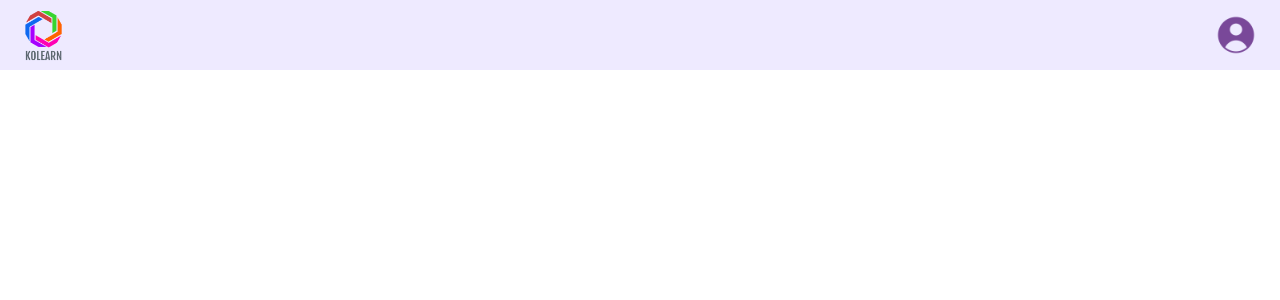
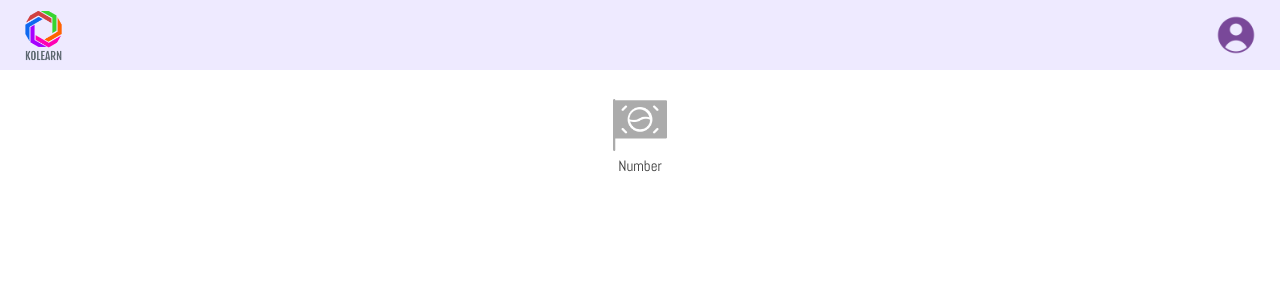
Before and after one commit to ting-c/language_app, a React (Create React App) app: page /overview in a window 1280 px wide. Shown: the top 300 px of the page. Built offline with nearby package versions, Linux system fonts and the light colour scheme.

Commit message:
added overview page and overview icons

```diff
--- a/src/App.js
+++ b/src/App.js
@@ -3,6 +3,7 @@ import "./App.scss";
 import { Route } from 'react-router-dom';
 import NavBar from './components/NavBar/NavBar';
 import HomePage from './pages/HomePage/HomePage';
+import OverviewPage from './pages/OverviewPage/OverviewPage';
 import SkillPage from './pages/SkillPage/SkillPage';
 import NumberSinoPage from './pages/lessons/number_sino/NumberSinoPage';
 import NumberNativePage from './pages/lessons/number_native/NumberNativePage';
@@ -14,9 +15,10 @@ class App extends Component {
         <div className="App">
           <NavBar />
           <Route exact path='/' component={HomePage} />
-          <Route exact path='/skill' component={SkillPage} />
-          <Route exact path='/skill/number_sino' component={NumberSinoPage} />
-          <Route exact path='/skill/number_native' component={NumberNativePage} />
+          <Route exact path='/overview' component={OverviewPage} />
+          <Route exact path='/skill/:skill_id' component={SkillPage} />
+          <Route exact path='/skill/number/number_sino' component={NumberSinoPage} />
+          <Route exact path='/skill/number/number_native' component={NumberNativePage} />
         </div>
     );
   };
--- /dev/null
+++ b/src/components/Overview-Icon/Overview-Icon.jsx
@@ -0,0 +1,19 @@
+import React from 'react';
+import './Overview-Icon.styles.scss';
+import { Link } from 'react-router-dom';
+import OverviewIconImageGrey from "./../../img/overview-icon-grey.png";
+
+const OverviewIcon = ({ title, id }) => (
+	<div className="OverviewIcon">
+		<Link to={`skill/${id}`}>
+			<img
+				className="overview-icon-image-grey"
+				src={OverviewIconImageGrey}
+				alt="overview icon incomplete"
+			/>
+			<div className="overview-icon-title">{title}</div>
+		</Link>
+	</div>
+);
+
+export default OverviewIcon;
--- /dev/null
+++ b/src/components/Overview-Icon/Overview-Icon.styles.scss
@@ -0,0 +1,19 @@
+.OverviewIcon{
+  display: flex;
+  flex-direction: column;
+  align-items: center;
+  margin: 20px 0;
+
+  .overview-icon-image-grey{
+    height: 60px;
+    width: 60px;
+    justify-self: center;
+  }
+  .overview-icon-title{
+    font-size: 15px;
+    font-weight: 500;
+    text-align: center;
+  }
+
+
+}
--- a/src/components/Skill-Icon/Skill-Icon.jsx
+++ b/src/components/Skill-Icon/Skill-Icon.jsx
@@ -5,7 +5,7 @@ import skillIconImageGrey from "./../../img/skill-icon-grey.png";
 
 const SkillIcon = ({ title, id }) => (
 	<div className="SkillIcon">
-		<Link to={`skill/${id}`}>
+		<Link to={`number/${id}`}>
 			<img
 				className="skill-icon-image-grey"
 				src={skillIconImageGrey}
--- a/src/pages/HomePage/HomePage.jsx
+++ b/src/pages/HomePage/HomePage.jsx
@@ -6,7 +6,7 @@ import Button from "react-bootstrap/Button";
 const HomePage = () => (
 	<div className="HomePage">
 		<div className="header">Welcome to KOLEARN</div>
-		<Link to='/skill'><Button	className="get-started-button">
+		<Link to='/overview'><Button	className="get-started-button">
 			Get Started
 		</Button></Link>
 		<Button className="sign-in-button">
--- /dev/null
+++ b/src/pages/OverviewPage/OverviewPage.jsx
@@ -0,0 +1,17 @@
+import React from 'react';
+import './OverviewPage.styles.scss';
+import OverviewIcon from "../../components/Overview-Icon/Overview-Icon";
+
+const OverviewPage = () => (
+	<div className="OverviewPage">
+		<div className="overview-map">
+			<OverviewIcon
+				className="overview-Icon"
+				title="Number"
+				id="number"
+			/>
+		</div>
+	</div>
+);
+
+export default OverviewPage;
--- /dev/null
+++ b/src/pages/OverviewPage/OverviewPage.styles.scss
@@ -0,0 +1,12 @@
+.OverviewPage {
+  display: flex;
+  justify-content: center;
+  text-align: center;
+
+  .overview-map {
+    margin: 5px;
+    display: flex;
+    flex-direction: column;
+  }
+
+}
```
Also changed, not shown: src/img/overview-icon-grey.png (added), src/img/overview-icon.png (added).
